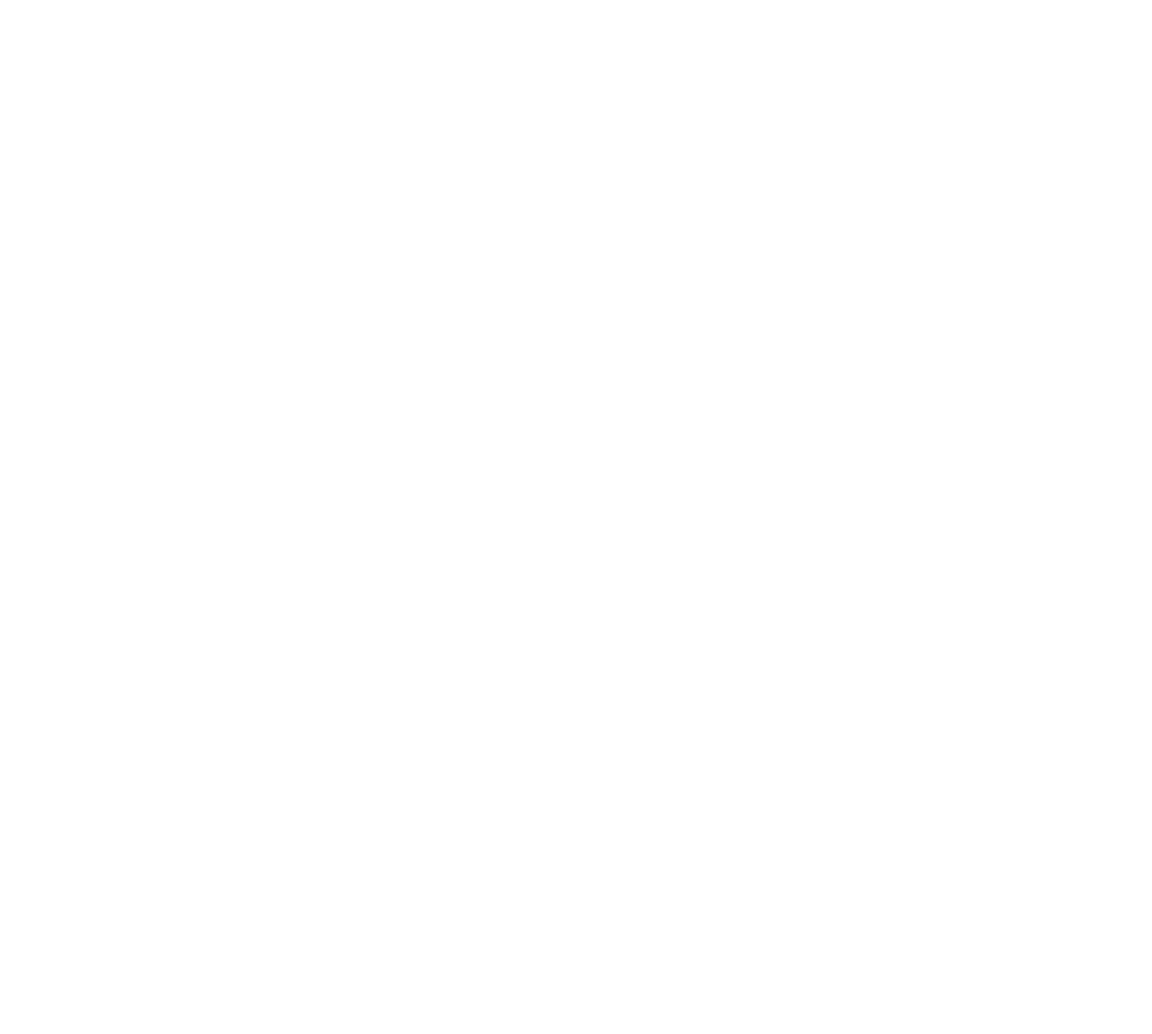
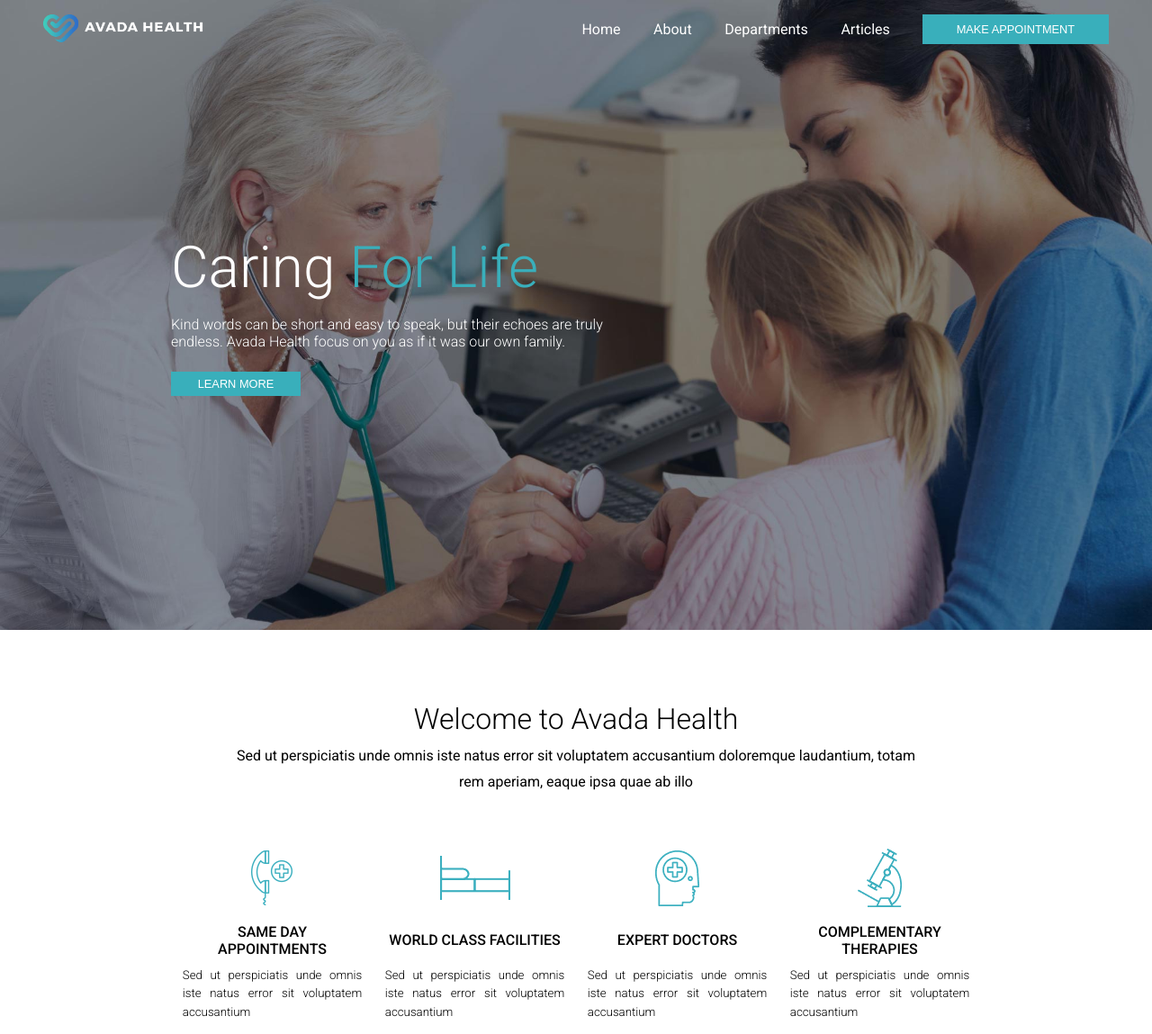
Before and after one commit to Paolo224/proj-html-vuejs, a Vue app: page / in a window 1280 px wide. Shown: the whole page at 90% size. Before the commit the page ends 800 px from the top, so only its background shows below. Built offline with nearby package versions, Linux system fonts and the light colour scheme.

Commit message:
Prima bozza del header + inizio del main

```diff
--- a/src/App.vue
+++ b/src/App.vue
@@ -14,11 +14,18 @@
 
 <template>
   <AppHeader />
-  <AppMain />
+  <main>
+    <AppMain />
+  </main>
   <AppFooter />
 </template>
 
 <style lang="scss">
 @use './styles/general.scss' as *;
-@use './styles/partials/variables.scss' as *;
+@use './styles/partials/variables' as *;
+
+main {
+  width: 900px;
+  margin: 0 auto;
+}
 </style>
--- a/src/components/AppHeader.vue
+++ b/src/components/AppHeader.vue
@@ -1,16 +1,118 @@
 <script>
+import AppNav from './AppNav.vue'
 
 export default {
     components: {
-
+        AppNav,
     }
 }
 </script>
 
 <template>
-
+    <header>
+        <section class="nav-bar">
+            <div class="logo">
+                <img src="../assets/img/medical_logo_1x_light.png" alt="logo">
+            </div>
+            <div class="nav">
+                <AppNav />
+            </div>
+        </section>
+        <section class="header-more">
+            <div class="text-more">
+                <h1>
+                    Caring <span>For Life</span>
+                </h1>
+                <p>
+                    Kind words can be short and easy to speak, but their echoes are truly endless.
+                    Avada Health focus on you as if it was our own family.
+                </p>
+                <button>
+                    learn more
+                </button>
+            </div>
+        </section>
+    </header>
 </template>
 
 <style lang="scss" scoped>
+@use '../styles/partials/variables' as *;
 
+header {
+    position: relative;
+    width: 100%;
+    height: 700px;
+    background-image: url(../assets/img/header-image-homepage.jpg);
+    background-size: cover;
+    background-position: top;
+    background-repeat: no-repeat;
+    margin-bottom: 5rem;
+
+    section.nav-bar {
+        position: absolute;
+        top: 0;
+        left: 0;
+        width: 100%;
+        height: 65px;
+        display: flex;
+        justify-content: space-between;
+        align-items: center;
+        padding: 1rem 3rem;
+
+        div.logo {
+            width: 15%;
+            height: 100%;
+
+            img {
+                width: 100%;
+            }
+        }
+
+        div.nav {
+            width: 50%;
+            height: 100%;
+            display: flex;
+            justify-content: space-between;
+        }
+    }
+
+    section.header-more {
+        width: 100%;
+        height: 100%;
+        display: flex;
+        align-items: center;
+
+        div.text-more {
+            width: 900px;
+            margin: 0 auto;
+            color: $white;
+
+            h1 {
+                font-weight: 300;
+                font-size: 4rem;
+
+                span {
+                    color: $pelorous1
+                }
+            }
+
+            p {
+                font-weight: 300;
+                padding: 1rem 0 1.5rem 0;
+                width: 60%;
+                font-size: 1rem;
+            }
+
+            button {
+                text-transform: uppercase;
+                background-color: $pelorous1;
+                width: 16%;
+                color: $white;
+                padding: .4rem;
+                font-size: .8rem;
+                border: none;
+            }
+        }
+    }
+}
 </style>
--- a/src/components/AppMain.vue
+++ b/src/components/AppMain.vue
@@ -1,16 +1,96 @@
 <script>
 
 export default {
-    components: {
+    data() {
+        return {
+            cardsMain: [
+                {
+                    img: 'icon-1',
+                    title: 'same day appointments',
+                    info: 'Sed ut perspiciatis unde omnis iste natus error sit voluptatem accusantium'
+                },
+                {
+                    img: 'icon-2',
+                    title: 'world class facilities',
+                    info: 'Sed ut perspiciatis unde omnis iste natus error sit voluptatem accusantium'
+                },
+                {
+                    img: 'icon-3',
+                    title: 'expert doctors',
+                    info: 'Sed ut perspiciatis unde omnis iste natus error sit voluptatem accusantium'
+                },
+                {
+                    img: 'icon-4',
+                    title: 'complementary therapies',
+                    info: 'Sed ut perspiciatis unde omnis iste natus error sit voluptatem accusantium'
+                },
+            ],
+        }
+    },
 
-    }
+    methods: {
+        getImagePath: function (imgpath) {
+            return new URL(`../assets/img/${imgpath}.png`, import.meta.url).href
+        },
+    },
 }
 </script>
 
 <template>
-
+    <h1>
+        Welcome to Avada Health
+    </h1>
+    <p class="title">
+        Sed ut perspiciatis unde omnis iste natus error sit voluptatem accusantium doloremque laudantium, totam rem
+        aperiam, eaque ipsa quae ab illo
+    </p>
+    <section class="cards">
+        <div v-for="card in cardsMain" class="card">
+            <img :src="getImagePath(card.img)" alt="">
+            <h4>{{ card.title }}</h4>
+            <h5>
+                {{ card.info }}
+            </h5>
+        </div>
+    </section>
 </template>
 
 <style lang="scss" scoped>
+h1 {
+    text-align: center;
+    font-weight: 300;
+}
 
+p.title {
+    text-align: center;
+    padding: .5rem 4.5rem;
+    line-height: 1.8rem;
+}
+
+section.cards {
+    display: flex;
+
+    div.card {
+        width: calc(100% / 4);
+        padding: .8rem;
+        margin-top: 2rem;
+        display: flex;
+        flex-direction: column;
+        align-items: center;
+        text-align: center;
+        justify-content: space-between;
+
+        h4 {
+            margin: .6rem 0;
+            font-weight: 500;
+            text-transform: uppercase;
+        }
+
+        h5 {
+            font-weight: 300;
+            text-align: justify;
+            line-height: 1.3rem;
+        }
+    }
+}
 </style>
--- /dev/null
+++ b/src/components/AppNav.vue
@@ -0,0 +1,56 @@
+<script>
+
+export default {
+    components: {
+
+    }
+}
+</script>
+
+<template>
+    <ul>
+        <li>
+            Home
+        </li>
+        <li>
+            About
+        </li>
+        <li>
+            Departments
+        </li>
+        <li>
+            Articles
+        </li>
+    </ul>
+    <button>
+        make appointment
+    </button>
+</template>
+
+<style lang="scss" scoped>
+@use '../styles/partials/variables' as *;
+
+ul {
+    display: flex;
+    align-items: center;
+    justify-content: space-between;
+    height: 100%;
+    width: 60%;
+
+    li {
+        list-style-type: none;
+        padding: .4rem;
+        color: $white;
+    }
+}
+
+button {
+    text-transform: uppercase;
+    background-color: $pelorous1;
+    width: 35%;
+    color: $white;
+    padding: .4rem 1rem;
+    font-size: .8rem;
+    border: none;
+}
+</style>
--- a/src/styles/partials/_variables.scss
+++ b/src/styles/partials/_variables.scss
@@ -1,9 +1,9 @@
-$White : #ffffff;
+$white : #ffffff;
 $river-bed : #46525f;
 $pelorous1 : #39afbb;
 $french-gray : #bcbcbd;
-$firefly : #081425;
-$contessa : #bd7a69;
+$firefly1 : #081425;
+$contessa1 : #bd7a69;
 $thunderbird : #cc201f;
 $gallery : #f1efef;
 $mako : #41474f;
```
